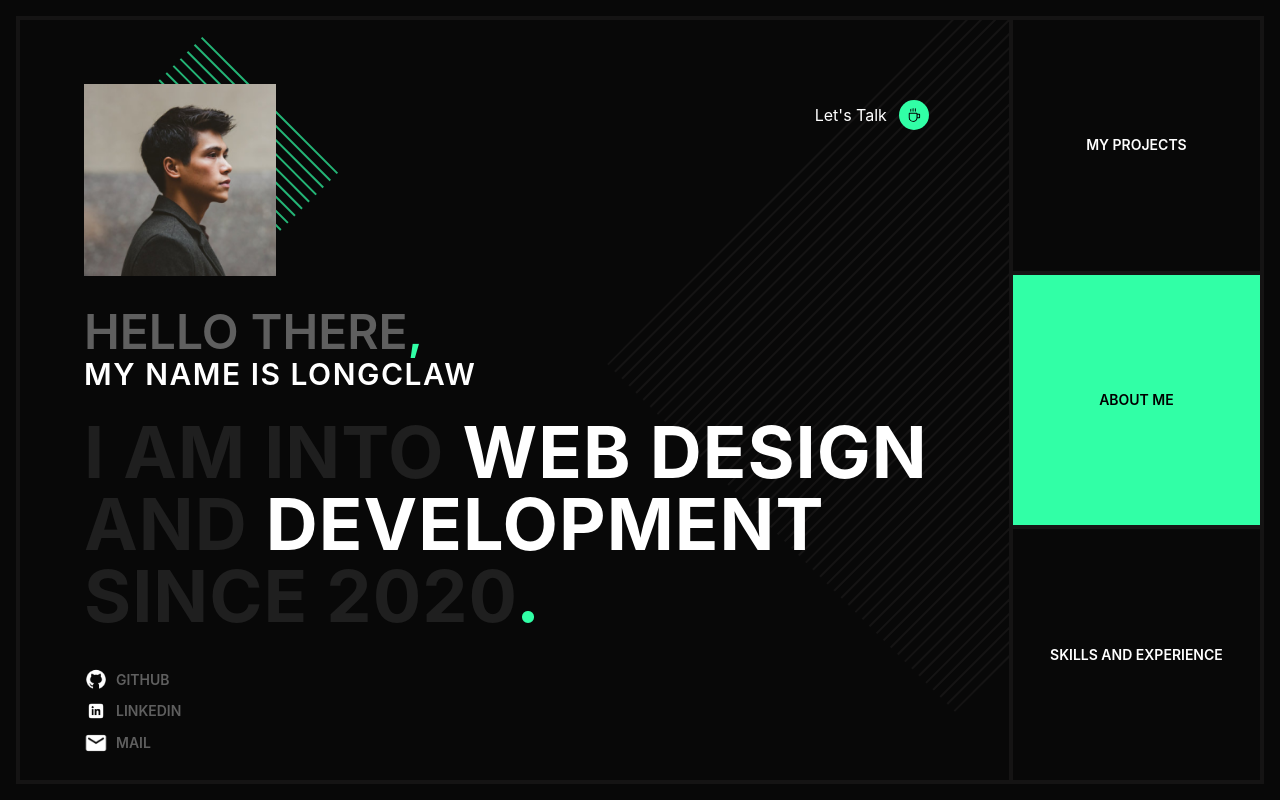
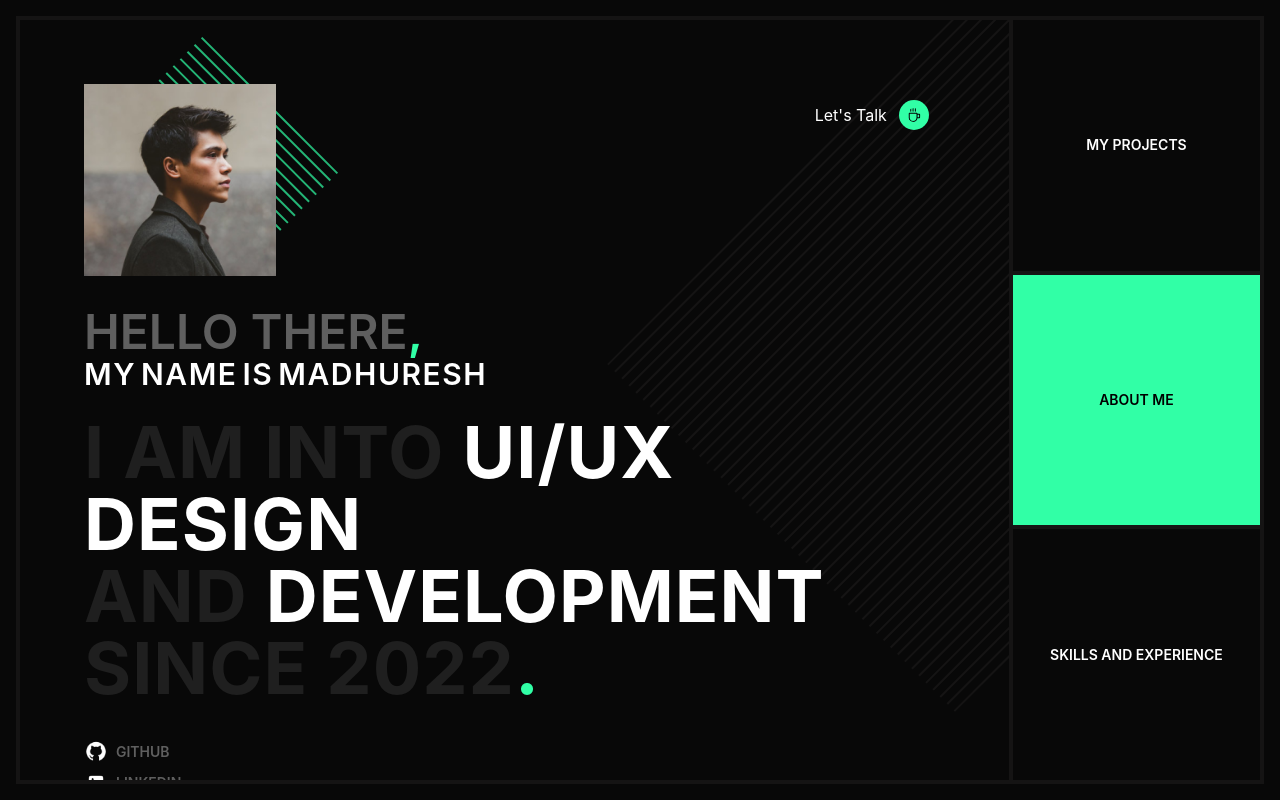
Before and after one commit to Xlongclaw/portfolio, a React (Create React App) app: page / in a window 1280 px wide. Built offline with nearby package versions, Linux system fonts and the light colour scheme.

Commit message:
added letter animations

```diff
--- a/src/components/AboutMe.jsx
+++ b/src/components/AboutMe.jsx
@@ -29,7 +29,10 @@ const AboutMe = () => {
       <HeroText />
       <SocialLinks />
       <LetsTalkBtn />
-      <PatternBg/>
+      <PatternBg />
+      {/* <div className="absolute text-DARK-I right-0 bottom-[-2rem] leading-[4px]">
+        <h1 className="text-9xl font-bold">LONGCLAW</h1>
+      </div> */}
     </motion.div>
   );
 };
--- /dev/null
+++ b/src/components/AnimatedTextCharacter.jsx
@@ -0,0 +1,57 @@
+import React from "react";
+import { motion } from "framer-motion";
+
+const AnimatedTextCharacter = ({ text }) => {
+// splitting text into letters
+  const letters = Array.from(text);
+
+// Variants for Container
+  const container = {
+    hidden: { opacity: 0 },
+    visible: (i = 1) => ({
+      opacity: 1,
+      transition: { staggerChildren: 0.03, delayChildren: 0.04 * i },
+    }),
+  };
+
+// Variants for each letter
+  const child = {
+    visible: {
+      opacity: 1,
+      x: 0,
+      y: 0,
+      transition: {
+        type: "spring",
+        damping: 12,
+        stiffness: 100,
+      },
+    },
+    hidden: {
+      opacity: 0,
+      x: -20,
+      y: 10,
+      transition: {
+        type: "spring",
+        damping: 12,
+        stiffness: 100,
+      },
+    },
+  };
+
+  return (
+    <motion.span
+      style={{ overflow: "hidden", display: "flex" }}
+      variants={container}
+      initial="hidden"
+      animate="visible"
+    >
+      {letters.map((letter, index) => (
+        <motion.span variants={child} key={index}>
+          {letter === " " ? "\u00A0" : letter}
+        </motion.span>
+      ))}
+    </motion.span>
+  );
+};
+
+export default AnimatedTextCharacter;
--- /dev/null
+++ b/src/components/AnimatedTextWord.jsx
@@ -0,0 +1,59 @@
+import React from "react";
+import { motion } from "framer-motion";
+
+const AnimatedTextWord = ({ text }) => {
+  const words = text.split(" ");
+
+// Variants for Container of words.
+  const container = {
+    hidden: { opacity: 0 },
+    visible: (i = 1) => ({
+      opacity: 1,
+      transition: { staggerChildren: 0.12, delayChildren: 0.04 * i },
+    }),
+  };
+
+// Variants for each word.
+
+  const child = {
+    visible: {
+      opacity: 1,
+      x: 0,
+      transition: {
+        type: "spring",
+        damping: 12,
+        stiffness: 100,
+      },
+    },
+    hidden: {
+      opacity: 0,
+      x: 20,
+      transition: {
+        type: "spring",
+        damping: 12,
+        stiffness: 100,
+      },
+    },
+  };
+
+  return (
+    <motion.div
+      style={{ overflow: "hidden", display: "flex" }}
+      variants={container}
+      initial="hidden"
+      animate="visible"
+    >
+      {words.map((word, index) => (
+        <motion.span
+          variants={child}
+          style={{ marginRight: "5px" }}
+          key={index}
+        >
+          {word}
+        </motion.span>
+      ))}
+    </motion.div>
+  );
+};
+
+export default AnimatedTextWord;
--- a/src/components/HeroText.jsx
+++ b/src/components/HeroText.jsx
@@ -1,4 +1,7 @@
-import React from "react";
+import React, { useState } from "react";
+import { motion } from "framer-motion";
+import AnimatedTextWord from "./AnimatedTextWord";
+import AnimatedTextCharacter from "./AnimatedTextCharacter";
 
 const HeroText = () => {
   return (
@@ -8,13 +11,13 @@ const HeroText = () => {
         <span className="text-ASCENT">,</span>
       </h2>
       <h3 className="font-semibold text-3xl tracking-wider">
-        MY NAME IS LONGCLAW
+        <AnimatedTextWord text={"MY NAME IS MADHURESH"} />
       </h3>
       <h3 className="font-bold text-7xl tracking-[1px] mt-6">
-        <span className="text-DARK-II">I AM INTO</span>
-        <span> WEB DESIGN</span> <br />{" "}
-        <span className="text-DARK-II">AND</span> <span>DEVELOPMENT</span>{" "}
-        <br /> <span className="text-DARK-II">SINCE 2020</span>
+        <span className="text-DARK-II">I AM INTO</span>{" "}
+        <span>UI/UX DESIGN</span> <br /> <span className="text-DARK-II">AND </span>
+          <span>DEVELOPMENT</span>
+        <br /> <span className="text-DARK-II">SINCE 2022</span>
         <span className="text-ASCENT">.</span>
       </h3>
     </div>
--- a/src/components/TechStack.jsx
+++ b/src/components/TechStack.jsx
@@ -5,7 +5,7 @@ const TechStack = ({ techStack }) => {
   return (
     <motion.div animate={{opacity:[0,1]}}  className="flex flex-wrap w-1/2 gap-4">
       {techStack.map((tech, i) => (
-        <motion.div animate={{opacity:[0,1]}} transition={{delay:i/10}} whileHover={{scale:0.8}} className="flex flex-col items-center space-y-2 cursor-pointer">
+        <motion.div animate={{opacity:[0,1],transition:{delay:i/10}}} whileHover={{scale:0.8}} className="flex flex-col items-center space-y-2 cursor-pointer">
           <img src={tech.icon} alt="" />
           <h3 className="text-xs font-bold">{tech.name}</h3>
         </motion.div>
```
